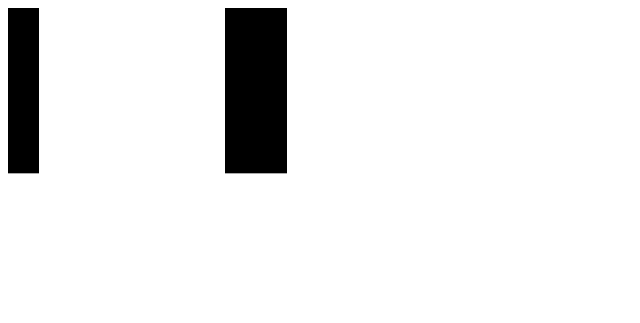
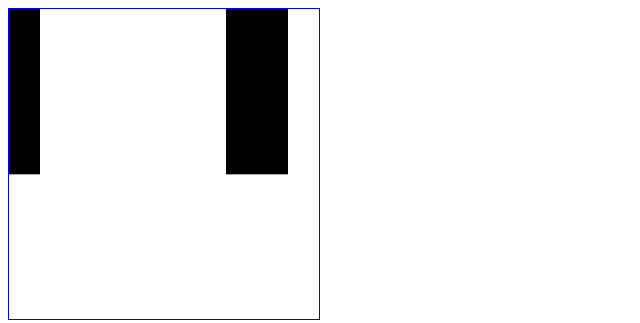
Before and after one commit to pavelkang/bombman, a plain HTML site: page index.html in a window 1280 px wide. Shown: the whole page, without its empty margins (0-640 px from the left). Drawn offline with Linux system fonts and the light colour scheme.

Commit message:
add blue border to canvas for now

```diff
--- a/index.html
+++ b/index.html
@@ -6,7 +6,7 @@
     <meta content="text/html;charset=utf-8" http-equiv="Content-Type">
   </head>
   <body>
-    <canvas id="screen" width="310" height="310"></canvas>
+    <canvas id="screen" width="310" height="310" style="border: 1px solid blue"></canvas>
     <script type="text/javascript" src="game.js"></script>
   </body>
 </html>
```
